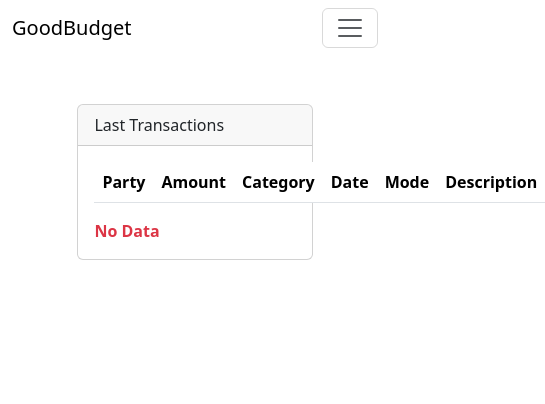
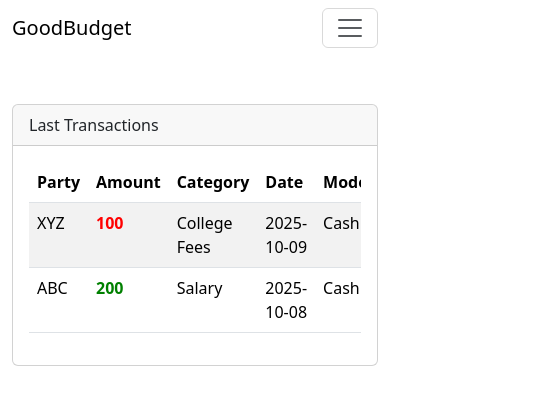
Before and after one commit to pykingcodepro/goodbudget, a Next.js app: page / in a window 390 px wide. Shown: the top 404 px of the page, 545 px wide, since content can reach past the window. Built offline with nearby package versions, Linux system fonts and the light colour scheme.

Commit message:
Added data and responsiveness in table

```diff
--- a/src/app/page.tsx
+++ b/src/app/page.tsx
@@ -1,19 +1,65 @@
+"use client";
+
 import NavBarComponent from "@/components/NavBar";
 import TransTableComponent from "@/components/TransTableComponent";
+import transactionsData from "@/typeDefiniton/transactionsData";
+import { useEffect, useState } from "react";
 
 export default function Home() {
+
+  const [transList, setTransList] = useState<transactionsData[]|null>(null);
+
+  useEffect(() => {
+    setTransList([
+      {
+        _id: 1,
+        party: "XYZ",
+        amount: 100,
+        c_name: "College Fees",
+        c_type: "expense",
+        date: "2025-10-09",
+        mode: "Cash",
+        desc: "Desc 1",
+        newBal: 200
+      },
+      {
+        _id: 1,
+        party: "ABC",
+        amount: 200,
+        c_name: "Salary",
+        c_type: "income",
+        date: "2025-10-08",
+        mode: "Cash",
+        desc: "Desc 2",
+        newBal: 300
+      }
+    ]);
+  }, []);
+
   return (
     <>
       <NavBarComponent />
-      <div className="main-container d-flex m-5 justify-content-center">
-        <div className="card" style={{ width: "80%" }}>
-          <div className="card-header">
-            Last Transactions
-          </div>
-          <div className="card-body">
-            <TransTableComponent transactionsList={null} />
+      <div
+        className="main-container d-flex justify-content-center"
+      >
+        <div className="container">
+          <div className="row justify-content-center">
+            <div className="col-12 col-md-10 col-lg-8">
+              <div className="card">
+                <div className="card-header">
+                  Last Transactions
+                </div>
+                <div className="card-body">
+                  <div className="table-responsive-md">
+                    <TransTableComponent transactionsList={transList} />
+                  </div>
+
+                </div>
+              </div>
+            </div>
           </div>
         </div>
+
       </div>
     </>
   );
--- a/src/components/NavBar.tsx
+++ b/src/components/NavBar.tsx
@@ -2,7 +2,7 @@ import Link from "next/link";
 
 export default function NavBarComponent() {
     return (
-        <nav className="navbar navbar-expand-lg bg-body-primary">
+        <nav className="navbar navbar-expand-lg bg-body-primary mb-5">
             <div className="container-fluid">
                 <Link className="navbar-brand me-5" href="#">GoodBudget</Link>
                 <button className="navbar-toggler" type="button" data-bs-toggle="collapse" data-bs-target="#navbarSupportedContent" aria-controls="navbarSupportedContent" aria-expanded="false" aria-label="Toggle navigation">
--- a/src/components/TransTableComponent.tsx
+++ b/src/components/TransTableComponent.tsx
@@ -8,8 +8,8 @@ export default function TransTableComponent(
         return (
             <tr key={key}>
                 <td>{trans.party}</td>
-                <td>{trans.amount}</td>
-                <td>{trans.category}</td>
+                <td style={{ color: trans.c_type == "income" ? "green" : "red", fontWeight: "bold" }}>{trans.amount}</td>
+                <td>{trans.c_name}</td>
                 <td>{trans.date}</td>
                 <td>{trans.mode}</td>
                 <td>{trans.desc}</td>
--- a/src/typeDefiniton/transactionsData.ts
+++ b/src/typeDefiniton/transactionsData.ts
@@ -2,7 +2,8 @@ type transactionsData = {
     _id: number,
     party: string,
     amount: number,
-    category: string,
+    c_name: string,
+    c_type: string
     date: string,
     mode: string,
     desc: string,
```
